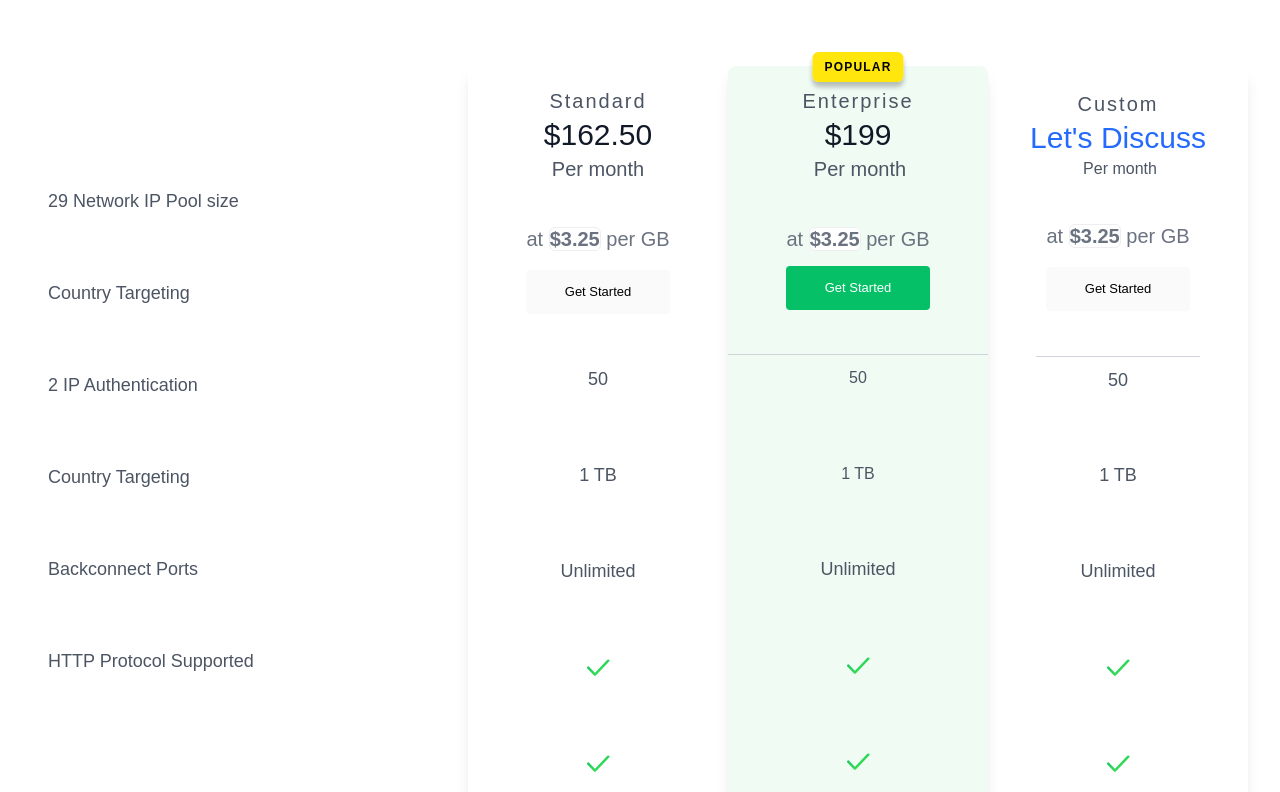
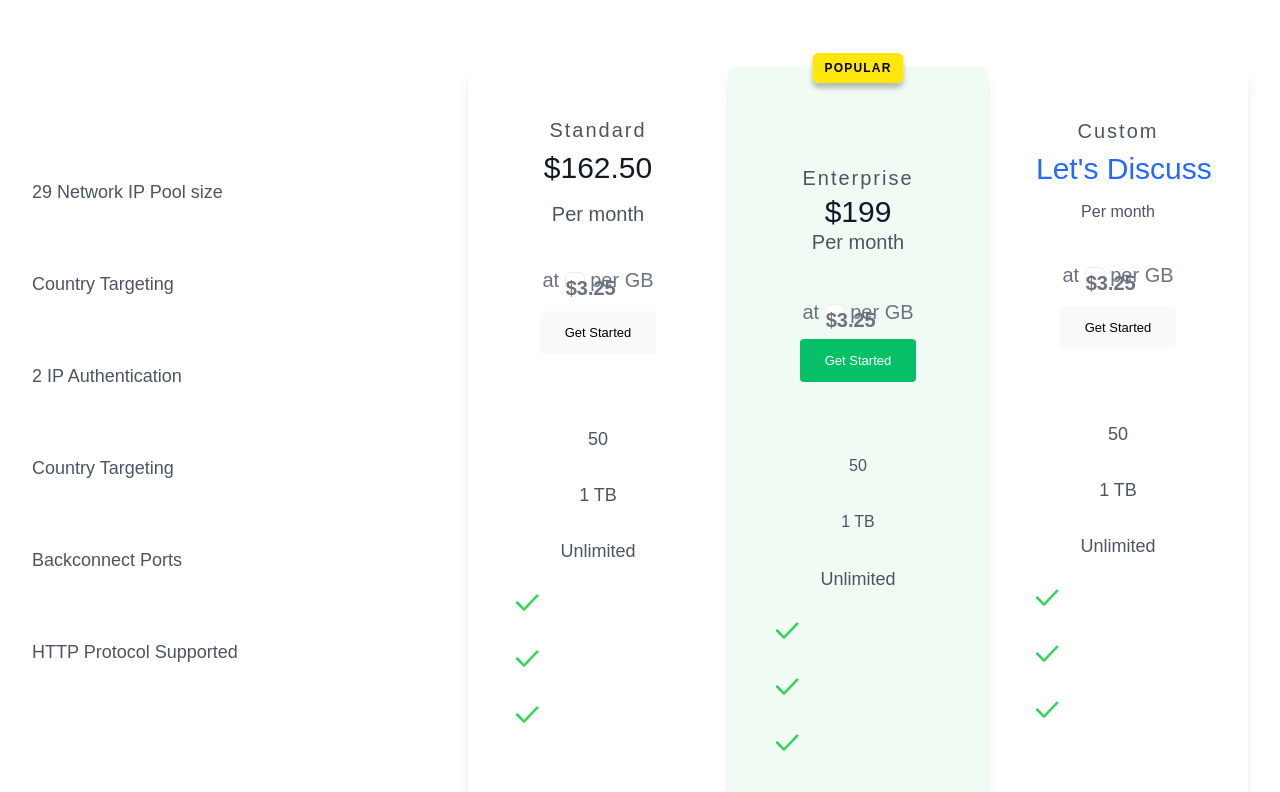
Before and after one commit to NikeVir/Freelance1, a Next.js app: page / in a window 1280 px wide. Shown: the part 1548-2340 px from the top of the page. Built offline with nearby package versions, Linux system fonts and the light colour scheme.

Commit message:
Made the sections mobile responsive

```diff
--- a/src/components/FAQs.tsx
+++ b/src/components/FAQs.tsx
@@ -4,6 +4,9 @@ import { useState } from 'react';
 
 export default function FAQs() {
   const [openFaqs, setOpenFaqs] = useState<number[]>([0]); // Default open FAQ box is the first one
+  const myStyle = {
+    color: '#121118',
+  };
 
   const handleToggle = (index: number) => {
     setOpenFaqs((prevOpenFaqs) =>
@@ -51,7 +54,7 @@ export default function FAQs() {
         {/* Component */}
         <div className="mx-auto flex max-w-xl flex-col items-center justify-center px-6 text-center lg:max-w-3xl lg:px-10">
           <h2 className="mx-auto text-center text-black text-[32px] lg:text-[32px]">
-            Any Questions<br /> Read our FAQ’s
+            Any Questions<br /> Read our <span style={{color: '#121118', fontFamily: 'Sora', fontSize: '32px', fontWeight: '700'}}>FAQs</span>
           </h2>
         </div>
         {/* FAQs */}
--- a/src/components/Footer.tsx
+++ b/src/components/Footer.tsx
@@ -31,37 +31,32 @@ export default function Footer() {
       { name: "privacy policy", href: "/privacy-policy" },
       { name: "refund policy", href: "/refund-policy" },
       { name: "fair usage policy", href: "/FairUsagePolicy" },
-      { name: "Shipping terms ", href: "/terms-of-service" },
+      { name: "Shipping terms", href: "/terms-of-service" },
     ],
     social: [
       {
         name: "Gmail",
         href: "#",
-        icon: (props: IconProps) => <img src="/images/icons/email-icon.svg" />,
+        icon: (props: IconProps) => <img src="/images/icons/email-icon.svg" alt="Gmail" />,
       },
       {
         name: "Telegram",
         href: "#",
-        icon: (props: IconProps) => (
-          <img src="/images/icons/telegram-icon.svg" />
-        ),
+        icon: (props: IconProps) => <img src="/images/icons/telegram-icon.svg" alt="Telegram" />,
       },
       {
         name: "Message",
         href: "#",
-        icon: (props: IconProps) => (
-          <img src="/images/icons/message-icon.svg" />
-        ),
+        icon: (props: IconProps) => <img src="/images/icons/message-icon.svg" alt="Message" />,
       },
       {
         name: "Discord",
         href: "#",
-        icon: (props: IconProps) => (
-          <img src="/images/icons/discord-icon.svg" />
-        ),
+        icon: (props: IconProps) => <img src="/images/icons/discord-icon.svg" alt="Discord" />,
       },
     ],
   };
+
   return (
     <footer aria-labelledby="footer-heading" className="bg-[#FAFAFA]">
       <h2 id="footer-heading" className="sr-only">
@@ -70,9 +65,9 @@ export default function Footer() {
       <div className="mx-auto max-w-7xl px-6 pb-8 pt-16 sm:pt-24 lg:px-8 lg:pt-32">
         <div className="xl:grid xl:grid-cols-3 xl:gap-8">
           <div className="space-y-8 text-center lg:text-left">
-            <div className="flex flex-col items-center space-y-2 lg:items-start">
+            <div className="flex flex-col items-center lg:flex-row lg:items-start space-y-2 lg:space-y-0 lg:space-x-2">
               <img alt="Company name" src="/logo.svg" className="h-12" />
-              <h1 className="font-bold">CAT PROXIES</h1>
+              <h1 className="font-bold text-2xl lg:text-3xl">CAT PROXIES</h1>
             </div>
             <div className="space-y-2">
               <p className="text-sm text-gray-500">Technical Support</p>
--- a/src/components/PricingSection.tsx
+++ b/src/components/PricingSection.tsx
@@ -2,41 +2,41 @@ export default function PricingSection() {
   return (
     <section className="text-gray-600 body-font overflow-hidden pt-32 pb-16">
       <div className="flex justify-center items-center text-black">
-        <h1 className="text-[32px] sm:text-[24px] font-normal whitespace-nowrap text-center">
+        <h1 className="text-[32px] sm:text-[24px] font-normal text-center px-4">
           Clear Pricing, No Hidden{" "}
           <a href="#" className="font-bold">
             Costs whatsoever
-          </a>{" "}
+          </a>
         </h1>
       </div>
 
-      <div className="container px-6 py-16 mx-auto max-w-7xl lg:px-8">
+      <div className="container px-4 sm:px-6 py-8 sm:py-16 mx-auto max-w-7xl lg:px-8">
         <div className="lg:flex lg:justify-between">
           <div className="lg:w-1/4 mt-28 hidden lg:block">
-            <div className="rounded-tl-lg rounded-bl-lg overflow-hidden space-y-11">
-              <p className="text-[18px] text-gray-600 h-12 text-center px-4 flex items-center justify-start -mt-px">
+            <div className="rounded-tl-lg rounded-bl-lg overflow-hidden space-y-11 text-center sm:text-left">
+              <p className="text-[18px] text-gray-600 h-12">
                 29 Network IP Pool size
               </p>
-              <p className="text-gray-600 h-12 text-[18px] text-center px-4 flex items-center justify-start">
+              <p className="text-gray-600 h-12 text-[18px]">
                 Country Targeting
               </p>
-              <p className="text-[18px] text-gray-600 h-12 text-center px-4 flex items-center justify-start">
+              <p className="text-[18px] text-gray-600 h-12">
                 2 IP Authentication
               </p>
-              <p className="text-gray-600 h-12 text-[18px] text-center px-4 flex items-center justify-start">
+              <p className="text-gray-600 h-12 text-[18px]">
                 Country Targeting
               </p>
-              <p className="text-[18px] text-gray-600 h-12 text-center px-4 flex items-center justify-start">
+              <p className="text-[18px] text-gray-600 h-12">
                 Backconnect Ports
               </p>
-              <p className="text-gray-600 h-12 text-[18px] text-center px-4 flex items-center justify-start">
+              <p className="text-gray-600 h-12 text-[18px]">
                 HTTP Protocol Supported
               </p>
             </div>
           </div>
           <div className="flex flex-wrap lg:w-3/4 w-full justify-center lg:justify-end rounded-lg">
-            <div className="lg:w-[260px] space-y-12 p-12 lg:h-[850px] lg:mt-px w-full mb-10 lg:mb-0 lg:border-none rounded-lg lg:rounded-none shadow-lg">
-              <div className="px-2 text-center h-48 flex space-y-1 flex-col items-center justify-center">
+            <div className="w-full sm:w-[260px] space-y-12 p-6 sm:p-12 lg:h-[850px] mt-10 sm:mt-0 mb-10 lg:mb-0 shadow-lg rounded-lg">
+              <div className="text-center">
                 <h3 className="tracking-widest text-[20px] font-normal">
                   Standard
                 </h3>
@@ -44,123 +44,130 @@ export default function PricingSection() {
                   $162.50
                 </h2>
                 <span className="text-[20px] text-gray-600">Per month</span>
-                <div className="p-6 text-center rounded-bl-lg whitespace-nowrap space-y-4">
+                <div className="p-6 text-center whitespace-nowrap space-y-4">
                   <p className="text-[20px] text-gray-500 mt-3">
                     at{" "}
-                    <a className="font-semibold w-5 h-5 bg-white" style={{ border: '1.22px solid #EEEEEE', borderRadius: '6.1px'}}>
+                    <a className="font-semibold w-5 h-5 bg-white inline-block align-middle" style={{ border: '1.22px solid #EEEEEE', borderRadius: '6.1px'}}>
                       $3.25
                     </a>{" "}
                     per GB
                   </p>
-                  <button className="flex flex-col justify-center items-center mt-auto text-black bg-[#FAFAFA] border-0 text-[13px] p-3 w-full focus:outline-none rounded">
+                  <button className="text-black bg-[#FAFAFA] border-0 text-[13px] p-3 w-full focus:outline-none rounded">
                     Get Started
                   </button>
                 </div>
               </div>
-              <p className="text-[18px] text-gray-600 h-12 text-center px-2 flex items-center -mt-px justify-center">
+              <div className="space-y-2">
+                <p className="text-[18px] text-gray-600 h-12 text-center">
                   50
                 </p>
-              <p className="text-gray-600 text-[18px] text-center h-12 flex items-center justify-center">
+                <p className="text-gray-600 text-[18px] text-center h-12">
                   1 TB
                 </p>
-              <p className="text-[18px] text-gray-600 text-center h-12 flex items-center justify-center">
+                <p className="text-[18px] text-gray-600 text-center h-12">
                   Unlimited
                 </p>
-              <p className="h-12 text-gray-600 px-6 text-center leading-relaxed flex items-center justify-center">
-                <img src="/images/icons/green-tick-icon.svg" />
+                <p className="h-12 text-gray-600 text-center leading-relaxed">
+                  <img src="/images/icons/green-tick-icon.svg" alt="Included" />
                 </p>
-              <p className="text-gray-600 text-center h-12 flex items-center justify-center">
-                <img src="/images/icons/green-tick-icon.svg" />
+                <p className="text-gray-600 text-center h-12">
+                  <img src="/images/icons/green-tick-icon.svg" alt="Included" />
                 </p>
-              <p className="text-gray-600 text-center h-12 flex items-center justify-center">
-                <img src="/images/icons/green-tick-icon.svg" />
+                <p className="text-gray-600 text-center h-12">
+                  <img src="/images/icons/green-tick-icon.svg" alt="Included" />
                 </p>
               </div>
-            <div className="lg:w-[260px] space-y-12 shadow-lg lg:h-[850px] lg:-mt-px w-full mb-10 lg:mb-0 rounded-lg border-[#05C067] relative bg-[#F0FBF3]">
+            </div>
+
+            <div className="w-full sm:w-[260px] space-y-12 shadow-lg lg:h-[850px] mt-10 sm:mt-0 mb-10 lg:mb-0 rounded-lg border-[#05C067] relative bg-[#F0FBF3] p-6 sm:p-12">
               <div className="absolute left-1/2 transform -translate-x-1/2 -top-3 z-10">
                 <span className="bg-[#FFE70E] text-black px-3 py-2 tracking-widest text-xs rounded-md font-bold" style={{ boxShadow: '0px 4.88px 4.88px 0px #00000040' }}>
                   POPULAR
                 </span>
               </div>
-              <div className="px-2 text-center space-y-1 h-48 flex flex-col items-center justify-center">
+              <div className="text-center space-y-1">
                 <h3 className="tracking-widest text-[20px]">Enterprise</h3>
-                <h2 className="text-[30px] text-gray-900 font-medium flex items-center justify-center leading-none mb-4 mt-2">
+                <h2 className="text-[30px] text-gray-900 font-medium leading-none mb-4 mt-2">
                   $199
                 </h2>
-                <span className="text-gray-600 text-[20px] ml-1">Per month</span>
-                <div className="p-6 text-center rounded-bl-lg space-y-3">
+                <span className="text-gray-600 text-[20px]">Per month</span>
+                <div className="p-6 text-center space-y-3">
                   <p className="text-[20px] text-gray-500 mt-3">
                     at{" "}
-                    <a className="font-semibold w-5 h-5 bg-white" style={{ border: '1.22px solid #EEEEEE', borderRadius: '6.1px'}}>
+                    <a className="font-semibold w-5 h-5 bg-white inline-block align-middle" style={{ border: '1.22px solid #EEEEEE', borderRadius: '6.1px'}}>
                       $3.25
                     </a>{" "}
                     per GB
                   </p>
-                  <button className="flex flex-col justify-center items-center mt-auto text-white bg-[#05C067] border-0 text-[13px] p-3 w-full focus:outline-none rounded">
+                  <button className="text-white bg-[#05C067] border-0 text-[13px] p-3 w-full focus:outline-none rounded">
                     Get Started
                   </button>
                 </div>
               </div>
-              <p className="text-gray-600 h-12 text-center px-2 flex items-center -mt-px justify-center border-t border-gray-300">
+              <div className="space-y-2">
+                <p className="text-gray-600 h-12 text-center">
                   50
                 </p>
-              <p className="text-gray-600 text-center h-12 flex items-center justify-center">
+                <p className="text-gray-600 text-center h-12">
                   1 TB
                 </p>
-              <p className="text-[18px] text-gray-600 text-center h-12 flex items-center justify-center">
+                <p className="text-[18px] text-gray-600 text-center h-12">
                   Unlimited
                 </p>
-              <p className="h-12 text-gray-600 px-6 text-center leading-relaxed flex items-center justify-center">
-                <img src="/images/icons/green-tick-icon.svg" />
+                <p className="h-12 text-gray-600 text-center leading-relaxed">
+                  <img src="/images/icons/green-tick-icon.svg" alt="Included" />
                 </p>
-              <p className="text-gray-600 text-center h-12 flex items-center justify-center">
-                <img src="/images/icons/green-tick-icon.svg" />
+                <p className="text-gray-600 text-center h-12">
+                  <img src="/images/icons/green-tick-icon.svg" alt="Included" />
                 </p>
-              <p className="text-gray-600 text-center h-12 flex items-center justify-center">
-                <img src="/images/icons/green-tick-icon.svg" />
+                <p className="text-gray-600 text-center h-12">
+                  <img src="/images/icons/green-tick-icon.svg" alt="Included" />
                 </p>
               </div>
-            <div className="lg:w-[260px] space-y-12 p-12 lg:h-[850px] shadow-lg lg:mt-px lg:border-none rounded-lg lg:rounded-none">
-              <div className="px-2 text-center h-48 flex space-y-1 flex-col items-center justify-center">
+            </div>
+
+            <div className="w-full sm:w-[260px] space-y-12 p-6 sm:p-12 lg:h-[850px] shadow-lg mt-10 sm:mt-0 lg:mt-px lg:border-none rounded-lg lg:rounded-none">
+              <div className="text-center">
                 <h3 className="tracking-widest text-[20px]">Custom</h3>
-                <h2 className="text-[30px] whitespace-nowrap text-[#246BFD] font-medium flex items-center justify-center leading-none mb-4 mt-2">
-                  Let&apos;s Discuss
+                <h2 className="text-[30px] whitespace-normal sm:whitespace-nowrap text-[#246BFD] font-medium leading-none mb-4 mt-2">
+                  Let's Discuss
                 </h2>
-                <span className="text-gray-600 text-base ml-1 text-[20px]">
-                  Per month
-                </span>
-                <div className="p-6 text-center rounded-bl-lg space-y-4">
-                  <p className="text-[20px] text-gray-500 mt-3 whitespace-nowrap">
+                <span className="text-gray-600 text-base text-[20px]">Per month</span>
+                <div className="p-6 text-center space-y-4">
+                  <p className="text-[20px] text-gray-500 mt-3 whitespace-normal sm:whitespace-nowrap">
                     at{" "}
-                    <a className="font-semibold w-5 h-5 bg-white" style={{ border: '1.22px solid #EEEEEE', borderRadius: '6.1px'}}>
+                    <a className="font-semibold w-5 h-5 bg-white inline-block align-middle" style={{ border: '1.22px solid #EEEEEE', borderRadius: '6.1px'}}>
                       $3.25
                     </a>{" "}
                     per GB
                   </p>
-                  <button className="flex flex-col justify-center items-center mt-auto text-black bg-[#FAFAFA] border-0 text-[13px] p-3 w-full focus:outline-none rounded">
+                  <button className="text-black bg-[#FAFAFA] border-0 text-[13px] p-3 w-full focus:outline-none rounded">
                     Get Started
                   </button>
                 </div>
               </div>
-              <p className="text-[18px] text-gray-600 h-12 text-center px-2 flex items-center -mt-px justify-center border-t border-gray-300">
+              <div className="space-y-2">
+                <p className="text-[18px] text-gray-600 h-12 text-center">
                   50
                 </p>
-              <p className="text-gray-600 text-center text-[18px] h-12 flex items-center justify-center">
+                <p className="text-gray-600 text-center text-[18px] h-12">
                   1 TB
                 </p>
-              <p className="text-[18px] text-gray-600 text-center h-12 flex items-center justify-center">
+                <p className="text-[18px] text-gray-600 text-center h-12">
                   Unlimited
                 </p>
-              <p className="h-12 text-gray-600 px-6 text-center leading-relaxed flex items-center justify-center">
-                <img src="/images/icons/green-tick-icon.svg" />
+                <p className="h-12 text-gray-600 text-center leading-relaxed">
+                  <img src="/images/icons/green-tick-icon.svg" alt="Included" />
                 </p>
-              <p className="text-gray-600 text-center h-12 flex items-center justify-center">
-                <img src="/images/icons/green-tick-icon.svg" />
+                <p className="text-gray-600 text-center h-12">
+                  <img src="/images/icons/green-tick-icon.svg" alt="Included" />
                 </p>
-              <p className="text-gray-600 text-center h-12 flex items-center justify-center">
-                <img src="/images/icons/green-tick-icon.svg" />
+                <p className="text-gray-600 text-center h-12">
+                  <img src="/images/icons/green-tick-icon.svg" alt="Included" />
                 </p>
               </div>
+            </div>
+
           </div>
         </div>
       </div>
--- a/src/components/WhySection.tsx
+++ b/src/components/WhySection.tsx
@@ -48,10 +48,10 @@ export default function WhySection() {
         <div className="mt-10 lg:grid lg:grid-cols-12 lg:gap-8">
           <div className="lg:col-span-5 space-y-4 text-center lg:text-left">
             <h3 className="text-2xl sm:text-4xl font-semibold tracking-tight text-secondary">
-              Cat Proxies Solutions
+              <span style={{color: '#121118', fontFamily: 'Sora', fontWeight: '400', fontSize: '32px'}}>Cat Proxies</span> <span style={{color: '#121118', fontFamily: 'Sora', fontSize: '32px', fontWeight: '600'}}>Solutions</span>
             </h3>
             <p className="max-w-xl mx-auto mt-4 text-base text-secondary/80">
-              Explore How Our Expertise Translates into Tangible Results.
+              <span style={{color: '#525252', fontFamily: 'Sora', fontSize: '24px', fontWeight: '400'}}>Explore How Our Expertise Translates</span> <div style={{color: '#525252', fontFamily: 'Sora', fontSize: '24px', fontWeight: '400'}}>into Tangible Results.</div>
             </p>
             <p className="text-sm text-gray-400">
               Dive deep into each project with comprehensive case studies that
```
Lines whose indentation alone changed are shown as unchanged.
